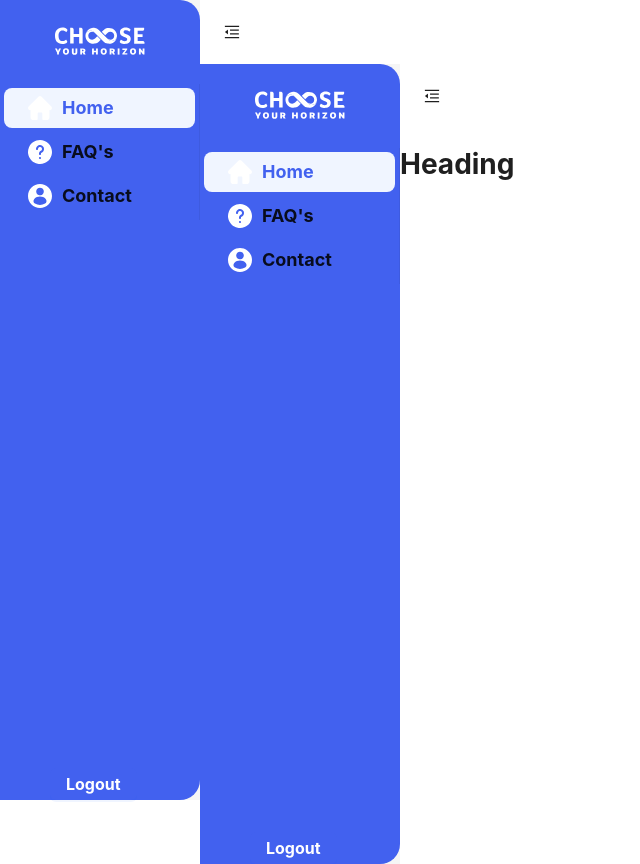
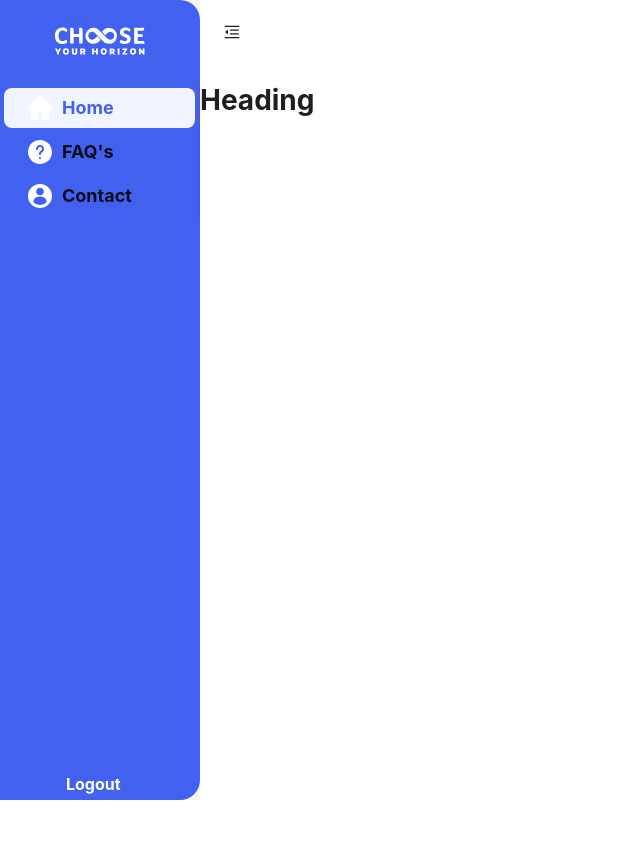
Before and after one commit to mohib-uddin/customerdashboard, a Next.js app: page / in a window 1280 px wide. Shown: the whole page, without its empty margins (0-640 px from the left). After the commit the page ends 800 px from the top, so only its background shows below. Built offline with nearby package versions, Linux system fonts and the light colour scheme.

Commit message:
changes in layout

```diff
--- a/src/app/layout.js
+++ b/src/app/layout.js
@@ -14,6 +14,7 @@ export const metadata = {
 };
 
 export default function RootLayout({ children }) {
+
   return (
     <html lang="en">
       <body className="margin-none">
--- a/src/app/page.js
+++ b/src/app/page.js
@@ -3,9 +3,7 @@ import MainLayout from "@/layouts/main-layout";
 const Home = ({ children }) => {
   return (
     <>
-      <MainLayout>
         <h1 className="border-slate-800">Heading</h1>
-      </MainLayout>
     </>
   );
 };
```
